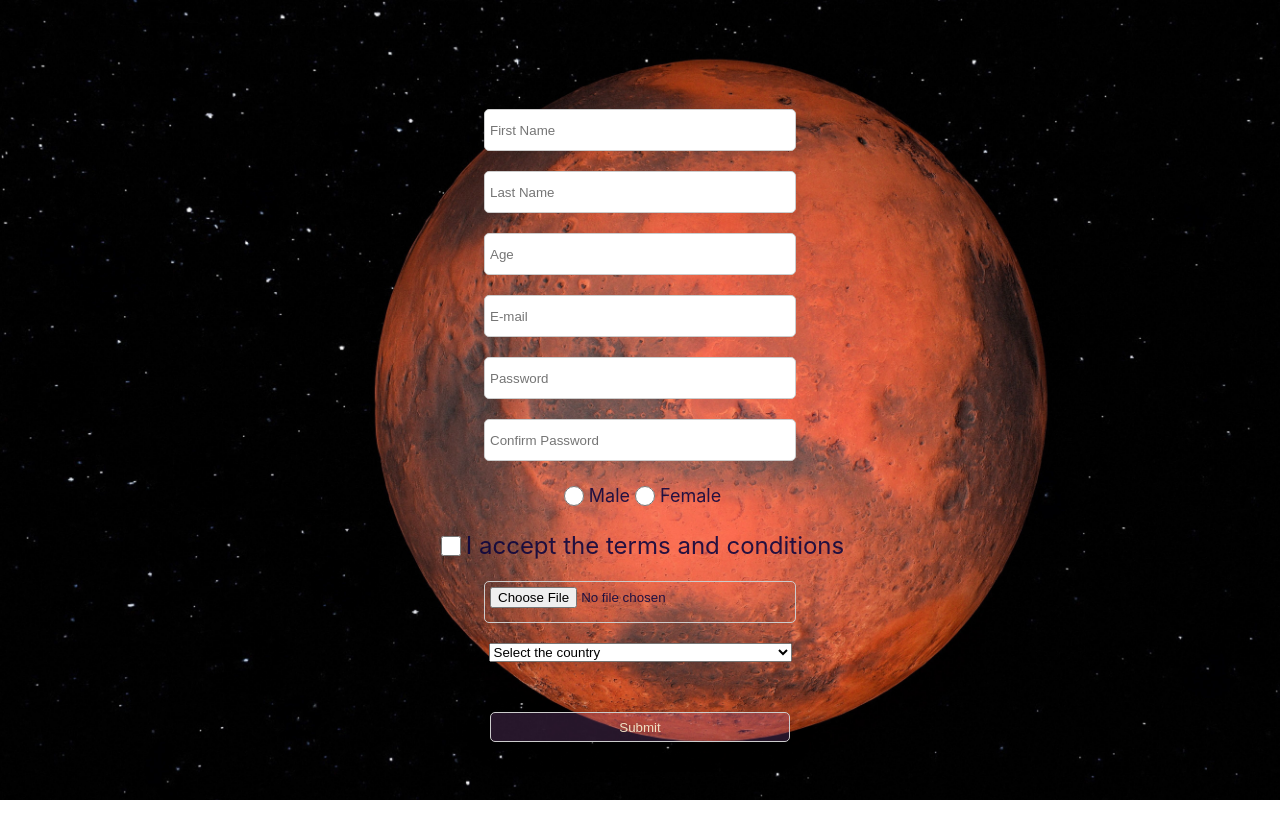
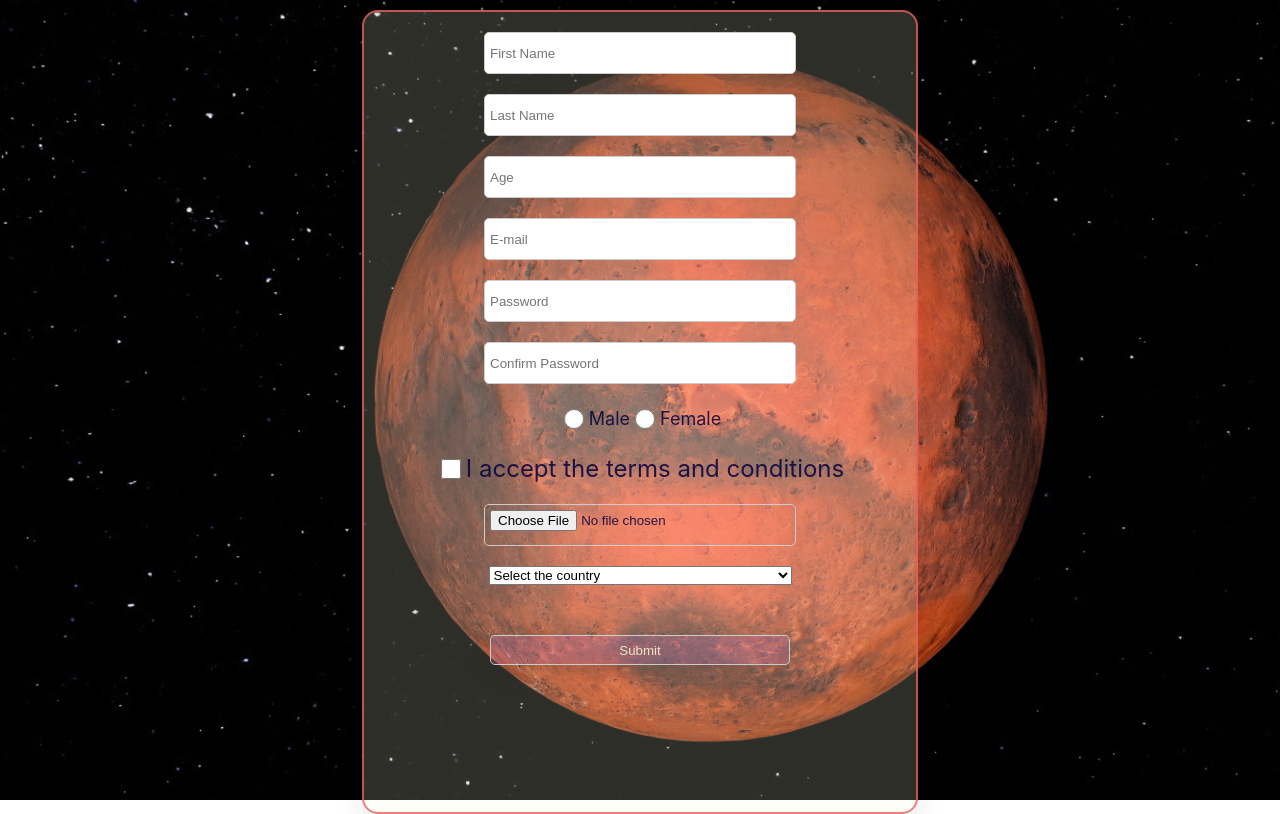
Before and after one commit to JuliaBel5/React.-Forms.-Module06, a React (Vite) app in the folder forms06/: page /mars in a window 1280 px wide. Built offline with nearby package versions, Linux system fonts and the light colour scheme.

Commit message:
style: add styles

```diff
--- a/forms06/src/components/Autocomplete.tsx
+++ b/forms06/src/components/Autocomplete.tsx
@@ -1,5 +1,5 @@
 /* eslint-disable jsx-a11y/no-noninteractive-element-to-interactive-role */
-import React, { forwardRef, useEffect, useMemo, useRef, useState } from 'react'
+/*import React, { forwardRef, useEffect, useMemo, useRef, useState } from 'react'
 import countries from '../utils/countries.json'
 
 type UseOutsideClick = (callback: () => void) => {
@@ -79,3 +79,4 @@ export const Select = () => {
     </div>
   )
 }
+*/
--- a/forms06/src/index.css
+++ b/forms06/src/index.css
@@ -199,9 +199,7 @@ button:focus-visible {
 .mars {
   min-width: 100vw;
   min-height: 100vh;
-  display: flex;
-  flex-direction: column;
-  justify-content: center;
+
   background: url(/src/assets/mars.jpeg);
   background-size: cover;
   background-repeat: no-repeat;
@@ -210,9 +208,7 @@ button:focus-visible {
 .moon {
   min-width: 100vw;
   min-height: 100vh;
-  display: flex;
-  flex-direction: column;
-  justify-content: center;
+
   background: url(/src/assets/moon.png);
   background-size: cover;
   background-repeat: no-repeat;
@@ -220,15 +216,8 @@ button:focus-visible {
 
 
 .mars-form {
-  padding-top: 10%;
-  display: flex;
-  flex-direction: column;
-  align-items: center;
-}
-
-.moon-form {
-
-  padding-top: 4%;
+  margin: 10px auto;
+  padding: 20px;
   display: flex;
   flex-direction: column;
   align-items: center;
@@ -237,6 +226,34 @@ button:focus-visible {
   font-weight: 400;
   font-size: 24px;
   gap: 20px;
+  border: 2px solid rgba(231, 95, 95, 0.8);
+  border-radius: 7px;
+  background: rgba(242, 245, 212, 0.19);
+  border-radius: 16px;
+  box-shadow: 0 4px 30px rgba(0, 0, 0, 0.1);
+  width: 40%;
+  height: 95vh;
+}
+
+
+.moon-form {
+  margin: 10px auto;
+  padding: 20px;
+  display: flex;
+  flex-direction: column;
+  align-items: center;
+  align-content: center;
+  color: rgba(7, 3, 62, 0.87);
+  font-weight: 400;
+  font-size: 24px;
+  gap: 20px;
+  border: 2px solid rgba(231, 95, 95, 0.8);
+  border-radius: 7px;
+  background: rgba(242, 245, 212, 0.19);
+  border-radius: 16px;
+  box-shadow: 0 4px 30px rgba(0, 0, 0, 0.1);
+  width: 40%;
+  height: 95vh;
 }
 
 .moon-form label {
--- a/forms06/src/routes/MarsForm.tsx
+++ b/forms06/src/routes/MarsForm.tsx
@@ -30,7 +30,10 @@ const schema = yup.object().shape({
     .string()
     .oneOf([yup.ref('password')], 'Passwords must match')
     .required('Confirm Password is required'),
-  gender: yup.string().required('Please, make your choice'),
+  gender: yup
+    .string()
+    .oneOf(['Male', 'Female'], 'Please, make your choice')
+    .required('Please, make your choice'),
   termsAndConditions: yup
     .boolean()
     .oneOf([true], 'You must accept the terms and conditions')
@@ -38,19 +41,24 @@ const schema = yup.object().shape({
   picture: yup
     .mixed<FileList>()
     .required('Please upload a picture')
-    /* .test('fileSize', 'The file is too large', (value) => {
-      return value && value[0].size <= 2000000
+    .test('fileSize', 'The file is too large', (_, { originalValue }) => {
+      const file = originalValue[0]
+
+      if (file) {
+        return file.size <= 2000000
+      }
     })
-     .test(
+    .test(
       'type',
-      'Only the following formats are accepted: .jpeg, .jpg, .bmp, .pdf and .doc',
-      (value) => {
-        return (
-          value &&
-          ['image/jpg', 'image/jpeg', 'image/png'].includes(value[0].type)
-        )
+      'Only the following formats are accepted: .jpeg, .jpg, .png',
+      (_, { originalValue }) => {
+        const file = originalValue[0]
+
+        if (file) {
+          return ['image/jpg', 'image/jpeg', 'image/png'].includes(file.type)
+        }
       },
-    )*/
+    )
     .transform((value: FileList) => {
       if (value.length === 0) return value
       return URL.createObjectURL(value[0])
```
